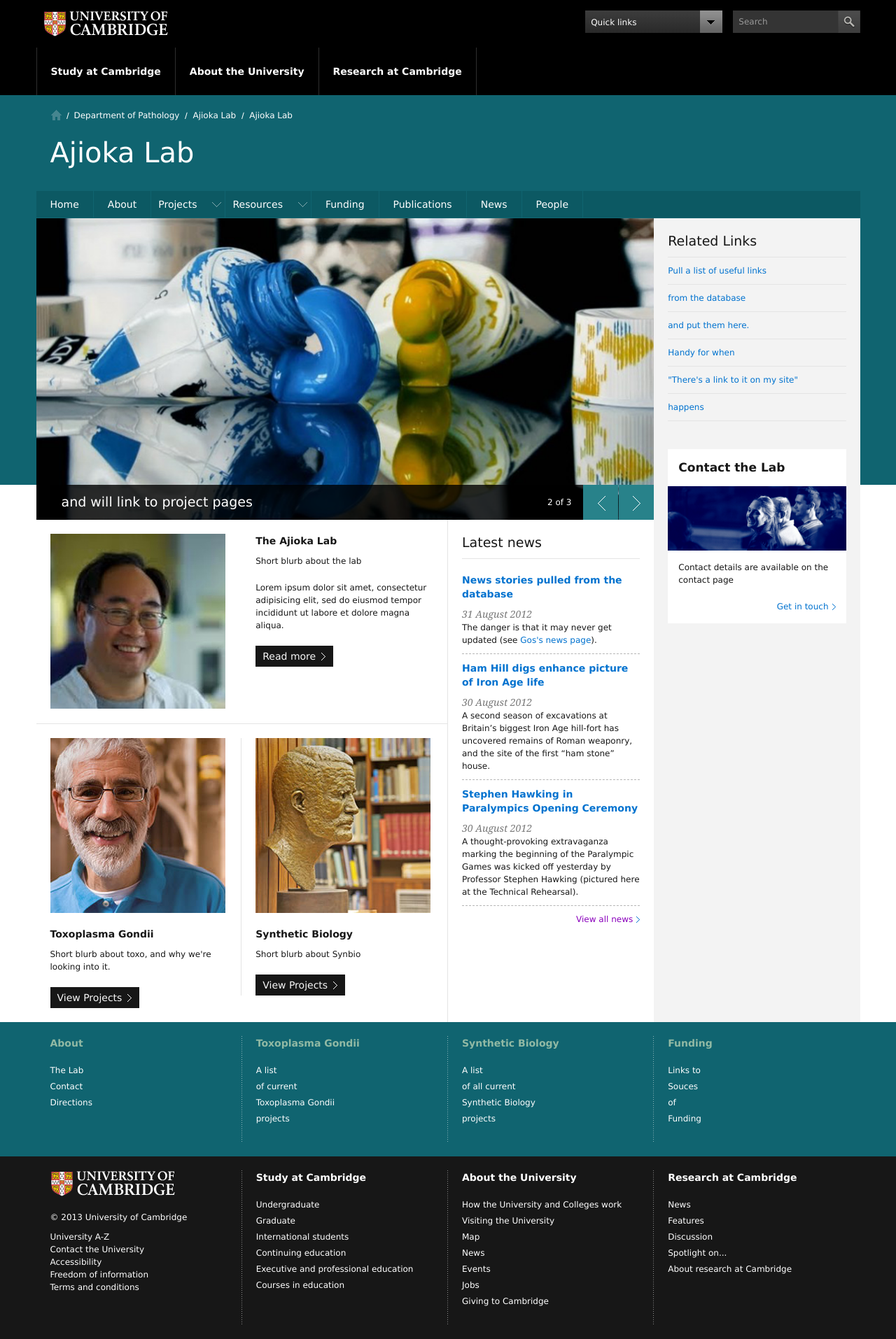
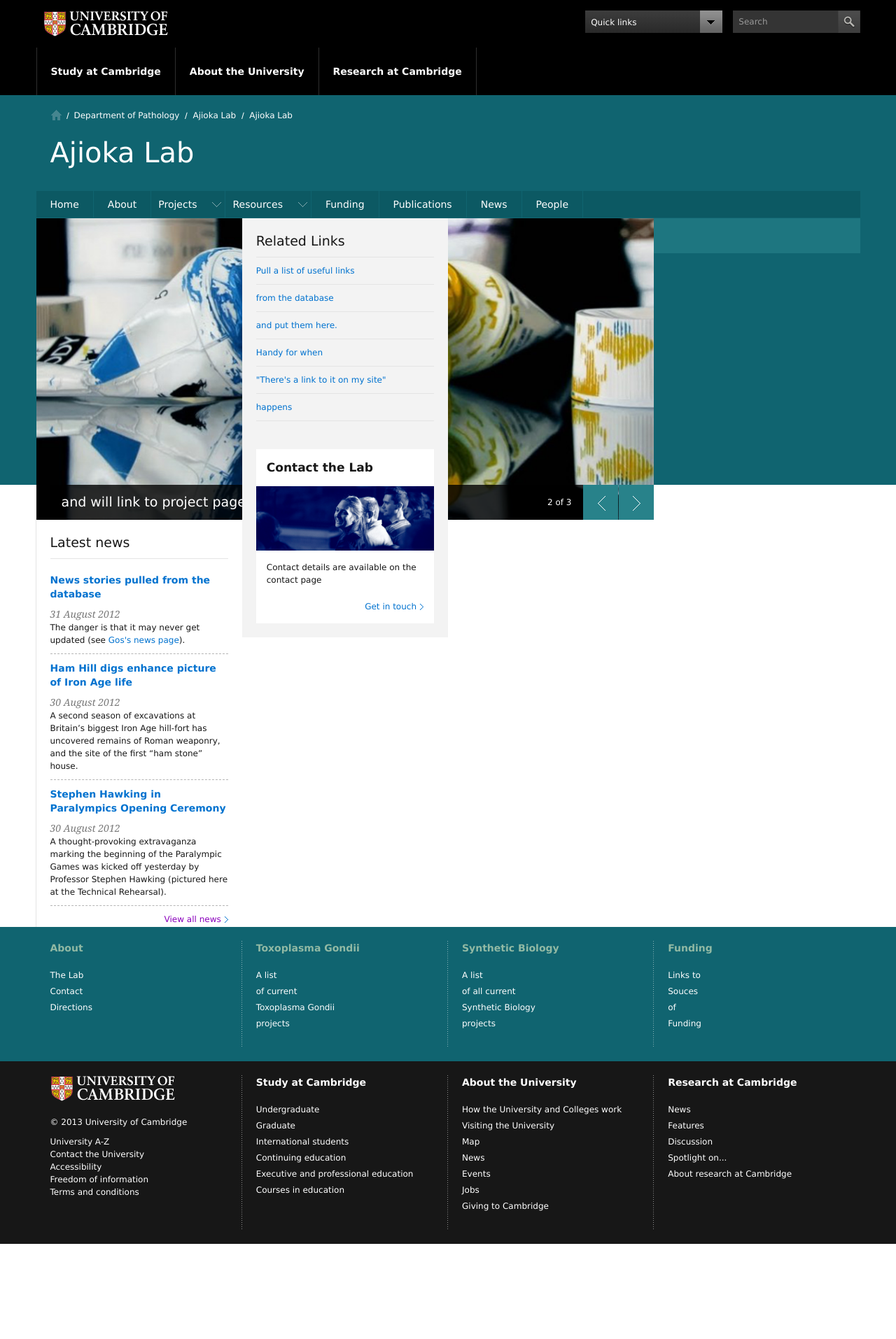
Before and after one commit to haydnKing/jwa-site, a Django app: template templates/home.html in a window 1280 px wide. Shown: the whole page at 70% size. After the commit the page ends 1778 px from the top, so only its background shows below. Run offline with Django 3.2, Linux system fonts and the light colour scheme; the template is opened without the code that fills it, so the values that code supplies are empty; some libraries are stand-ins or nearby versions.

Commit message:
Homepage pulled from flatpage

```diff
--- a/labdata/views.py
+++ b/labdata/views.py
@@ -1,10 +1,13 @@
 from django.shortcuts import render, render_to_response, get_object_or_404
 from django.http import Http404
+
+from django.contrib.flatpages.models import FlatPage
 
 from labdata.models import Project, Person
 
 def home(request):
-	return render(request, 'home.html')
+	fp = get_object_or_404(FlatPage, title="Home")
+	return render(request, 'home.html', {'flatpage': fp})
 
 def projects(request, area):
 	print("Projects")
--- a/templates/home.html
+++ b/templates/home.html
@@ -58,62 +58,9 @@
 </div>
 <div class="campl-row campl-content campl-recessed-content" >
     <div class="campl-wrap clearfix">
-        <div class="campl-column6 campl-main-content">
-            <div class="campl-content-container campl-sub-column-right-border">
-                <div class="campl-horizontal-teaser campl-teaser clearfix">
-                    <div class="campl-column6">
-                        <div class="campl-content-container campl-horizontal-teaser-img">
-                            <a href="#" class="campl-teaser-img-link"><img alt=""  src="{% static "images/content/homepage-jim.jpg" %}" class="campl-scale-with-grid" /></a>
-                        </div>
-                    </div>
-                    <div class="campl-column6">
-                        <div class="campl-content-container campl-horizontal-teaser-txt">
-                            <h3 class='campl-teaser-title'><a href="#">The Ajioka Lab</a></h3>
-                            <p>Short blurb about the lab</p>
-                            <p>Lorem ipsum dolor sit amet, consectetur adipisicing elit, sed do eiusmod tempor incididunt ut labore et dolore magna aliqua. </p>
-                            <a href="#" class="campl-primary-cta">Read more</a>
-                        </div>
-                    </div>
-                </div>
-            </div>
 
-            <hr class="campl-teaser-divider" />
+{{ flatpage.content|safe }}
 
-            <div class="campl-content-container campl-sub-column-right-border clearfix campl-vertical-padding">
-                <div class="campl-column6">
-                    <div class="campl-content-container campl-side-padding">
-                        <div class="campl-vertical-teaser campl-teaser">
-                            <div class="campl-content-container campl-vertical-teaser-img">
-                                <a href="#" class="campl-teaser-img-link">
-                                    <img alt=""  src="{% static "images/content/image-placeholder-03.jpg" %}" class="campl-scale-with-grid" />
-                                </a>
-                            </div>
-                            <div class="campl-content-container campl-vertical-teaser-txt">
-                                <h3 class='campl-teaser-title'><a href="#">Toxoplasma Gondii</a></h3>
-                                <p>Short blurb about toxo, and why we're looking into it.</p>
-                                <a href="#1" class="campl-primary-cta">View Projects</a>
-                            </div>
-                        </div>
-                    </div>
-                </div>
-                <div class="campl-column6">
-                    <div class="campl-content-container campl-sub-column-left-border campl-side-padding">
-                        <div class="campl-vertical-teaser campl-teaser">
-                            <div class="campl-content-container campl-vertical-teaser-img">
-                                <a href="#" class="campl-teaser-img-link">
-                                    <img alt=""  src="{% static "images/content/image-placeholder-04.jpg" %}" class="campl-scale-with-grid" />
-                                </a>
-                            </div>
-                            <div class="campl-content-container campl-vertical-teaser-txt">
-                                <h3 class='campl-teaser-title'><a href="#">Synthetic Biology</a></h3>
-                                <p>Short blurb about Synbio</p>
-                                <a href="#2" class="campl-primary-cta">View Projects</a>
-                            </div>
-                        </div>
-                    </div>
-                </div>
-            </div>
-        </div>
         <div class="campl-column3">
             <div class="campl-content-container campl-sub-column-left-border campl-main-content-sub-column">
                 <div class="campl-heading-container">
```
